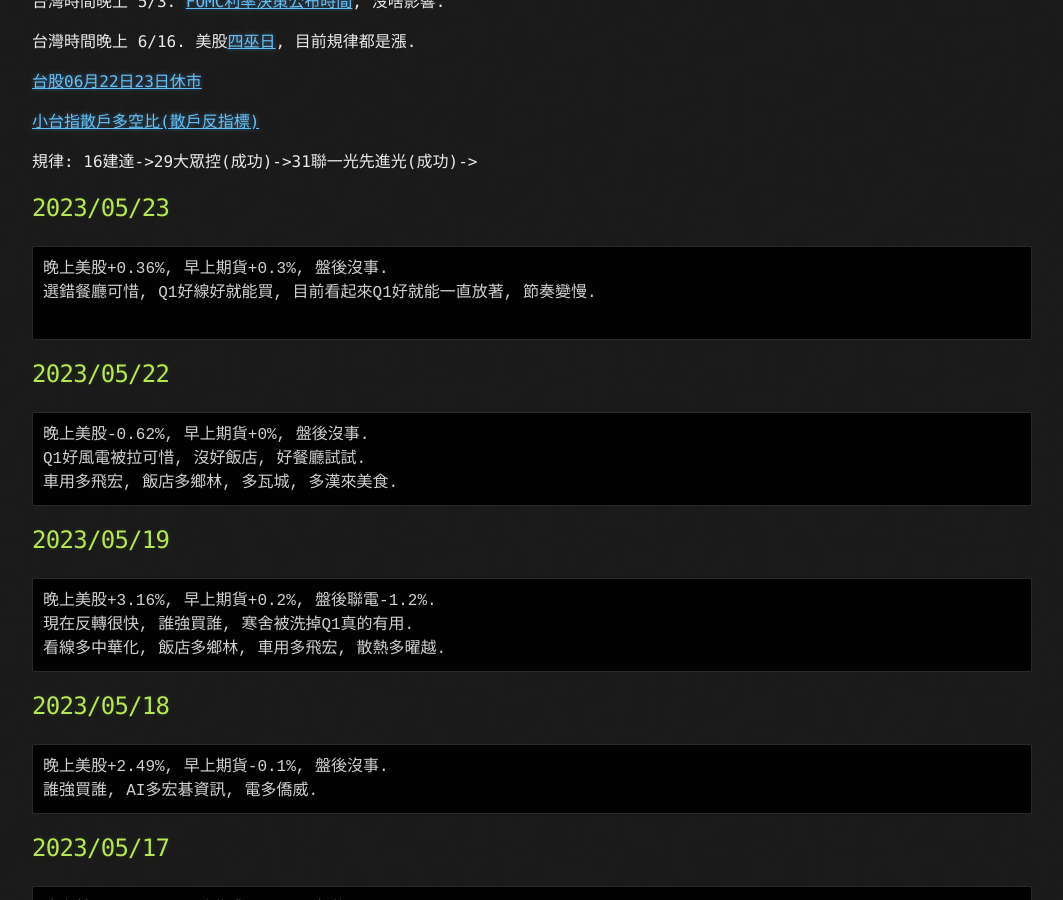
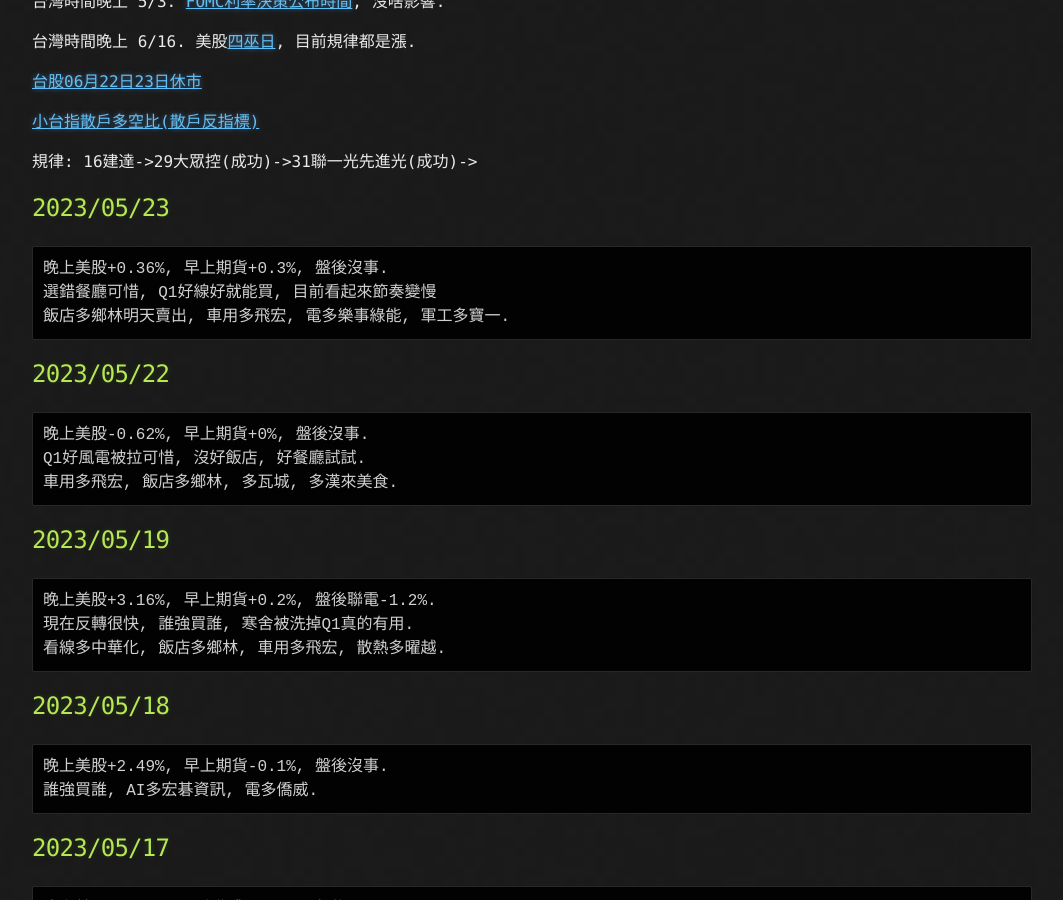
Before and after one commit to lepg5487/Stock_God, a Jekyll site: the page built from index.md, in a window 1280 px wide and 900 px high, scrolled down 388 px. Shown: the whole window, without its empty margins (108-1171 px from the left). Built offline with Jekyll 4.4.1, drawn with Linux system fonts in a browser that asks for light colours; our own code applies the rules of GitHub Pages for plain Markdown files.

Commit message:
Update index.md

````diff
--- a/index.md
+++ b/index.md
@@ -21,8 +21,8 @@ layout: testlayouts
 ## 2023/05/23
 ```
 晚上美股+0.36%, 早上期貨+0.3%, 盤後沒事.
-選錯餐廳可惜, Q1好線好就能買, 目前看起來Q1好就能一直放著, 節奏變慢.
-
+選錯餐廳可惜, Q1好線好就能買, 目前看起來節奏變慢
+飯店多鄉林明天賣出, 車用多飛宏, 電多樂事綠能, 軍工多寶一.
 ```
 
 ## 2023/05/22
````
